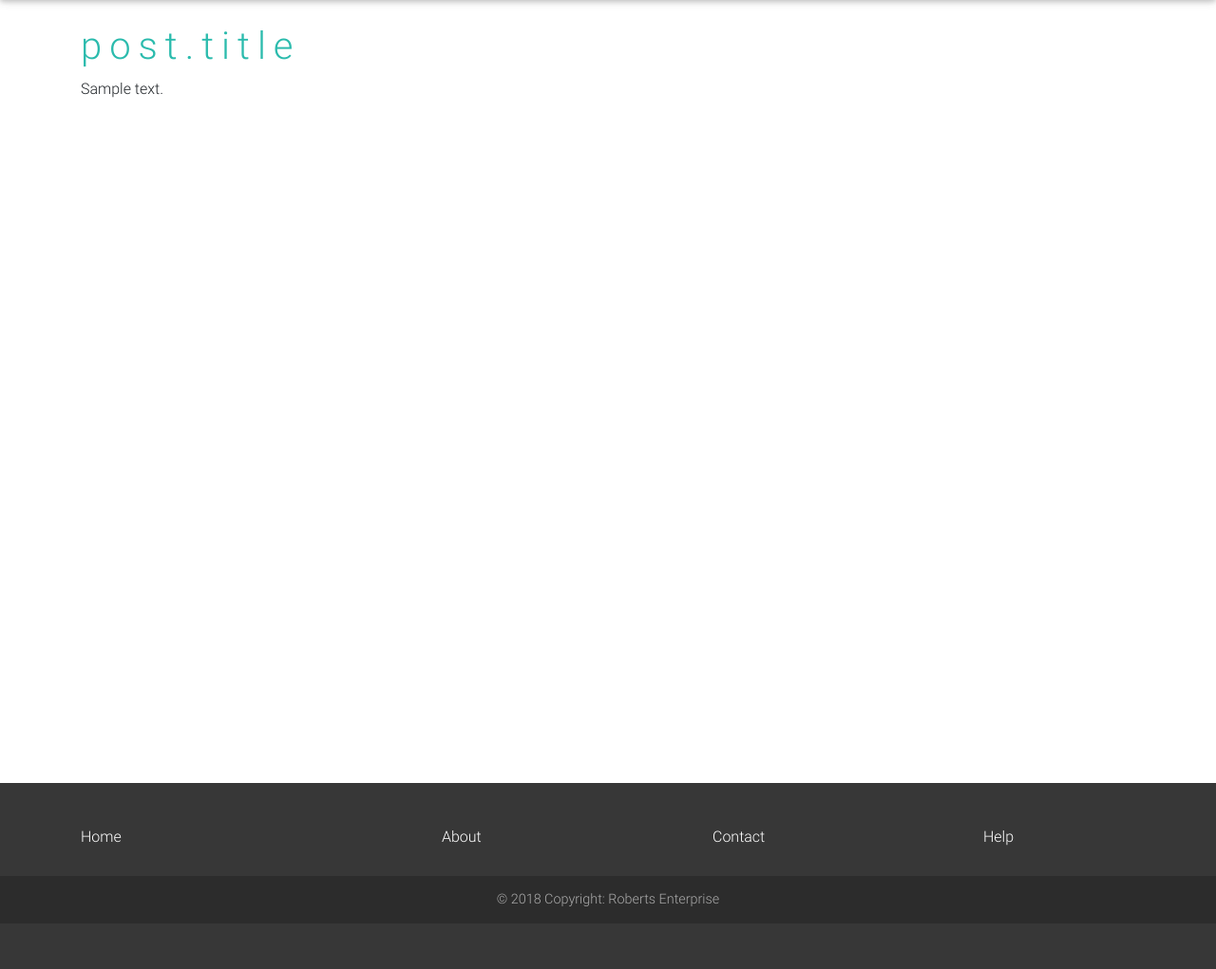
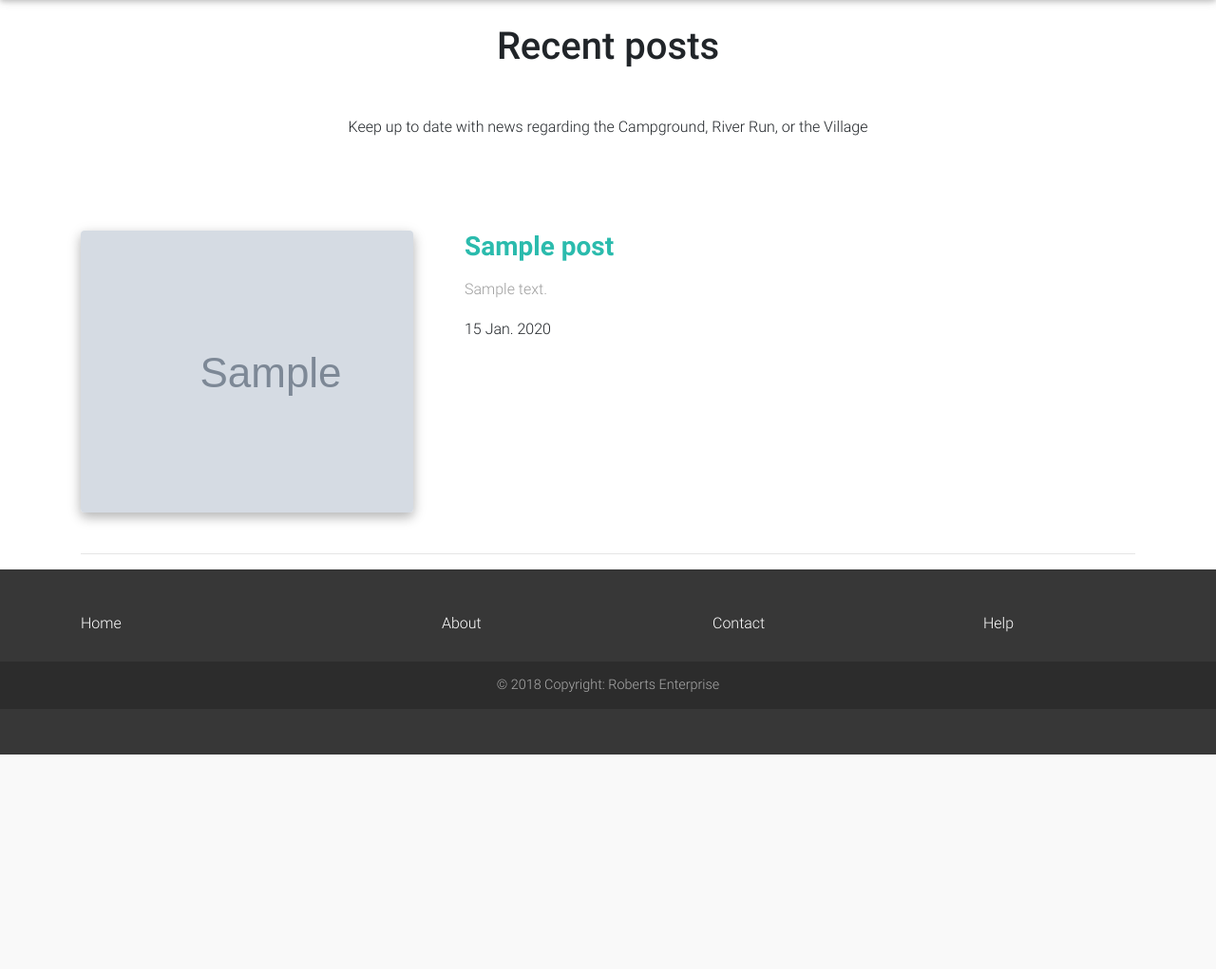
Before and after one commit to jharvey7136/roberts, a Rails app: page /posts in a window 1280 px wide. Shown: the part 64-1085 px from the top of the page at 95% size. After the commit the page ends 859 px from the top, so only its background shows below. Run offline with Rails 7, Linux system fonts and the light colour scheme; tables that the repository leaves empty hold one stand-in row (values such as "Sample post"); grey boxes marked "Sample" are stand-in pictures; style sheets or scripts are compiled from the project's sources; some libraries are stand-ins or nearby versions.

Commit message:
fixed blog

```diff
--- a/app/assets/stylesheets/posts.scss
+++ b/app/assets/stylesheets/posts.scss
@@ -5,12 +5,17 @@
 
 .post-container {
 
-  height: 100vh;
+
   margin-top: 65px;
 
 
 
 
+}
+
+.blog-title {
+  letter-spacing: normal !important;
+  color: #0d47a1 !important;
 }
 
 
--- a/app/views/layouts/_header.html.erb
+++ b/app/views/layouts/_header.html.erb
@@ -24,7 +24,7 @@
           <%= link_to "Home", root_path, {:class => "nav-link waves-effect waves-light"}  %>
         </li>
         <li class="nav-item">
-        <%= link_to "Blog", blog_path, {:class => "nav-link waves-effect waves-light"}  %>
+        <%= link_to "Blog", posts_path, {:class => "nav-link waves-effect waves-light"}  %>
         </li>
 
         <li class="nav-item">
--- a/app/views/posts/index.html.erb
+++ b/app/views/posts/index.html.erb
@@ -2,21 +2,47 @@
 
 <div class="post-container container">
 
-  <div class="row">
+
+    <!--Section heading-->
+    <h2 class="h1 text-center mb-5">Recent posts</h2>
+    <!--Section description-->
+    <p class="text-center mb-5 pb-5">Keep up to date with news regarding the Campground, River Run, or the Village</p>
+
+
+    <% @posts.each do |post| %>
+    <!--Grid row-->
+    <div class="row">
 
 
 
-    <div class="col-md-12">
+      <!--Grid column-->
+      <div class="col-lg-5 col-xl-4 mb-4">
+        <!--Featured image-->
+        <div class="view overlay rounded z-depth-1-half">
+          <%= image_tag post.image_url.to_s if post.image_url.present? %>
+          <a>
+            <div class="mask rgba-white-slight"></div>
+          </a>
+        </div>
+      </div>
+      <!--Grid column-->
 
-      <% @posts.each do |post| %>
+      <!--Grid column-->
+      <div class="col-lg-7 col-xl-7 ml-xl-4 mb-4">
+        <h3 class="mb-3 font-weight-bold dark-grey-text">
+          <strong><%= link_to post.title, post %></strong>
+        </h3>
+        <p class="grey-text"><%= post.content %></p>
+        <p> <%= post.created_at.strftime("%d %b. %Y") %></p>
+      </div>
+      <!--Grid column-->
+
+    </div>
+    <!--Grid row-->
+    <hr>
+
+    <% end %>
 
 
-        <h1><%= link_to "post.title", post %></h1>
-        <p><%= post.content %></p>
-      <% end %>
-
-    </div>
-
-  </div>
 
 </div>
```
Also changed, not shown: app/uploaders/image_uploader.rb (+10 -5 lines), 7 other files.
